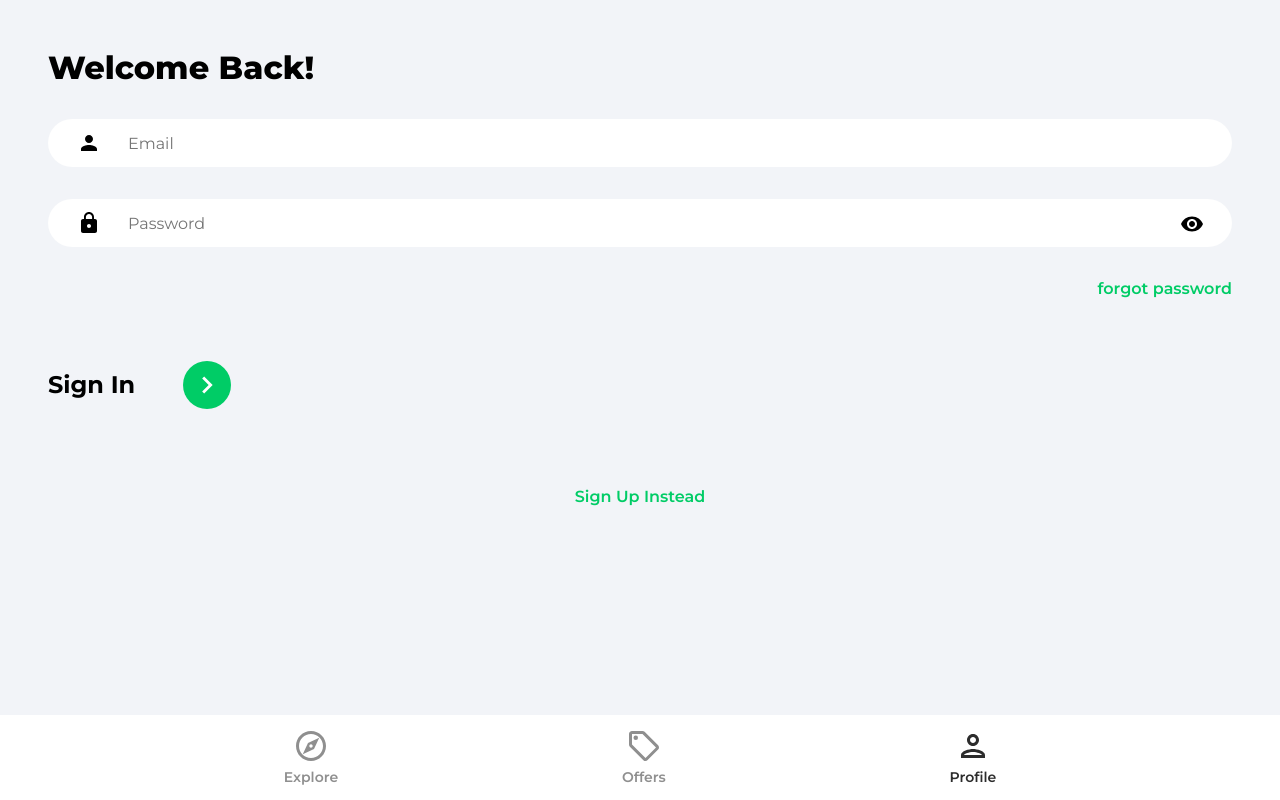
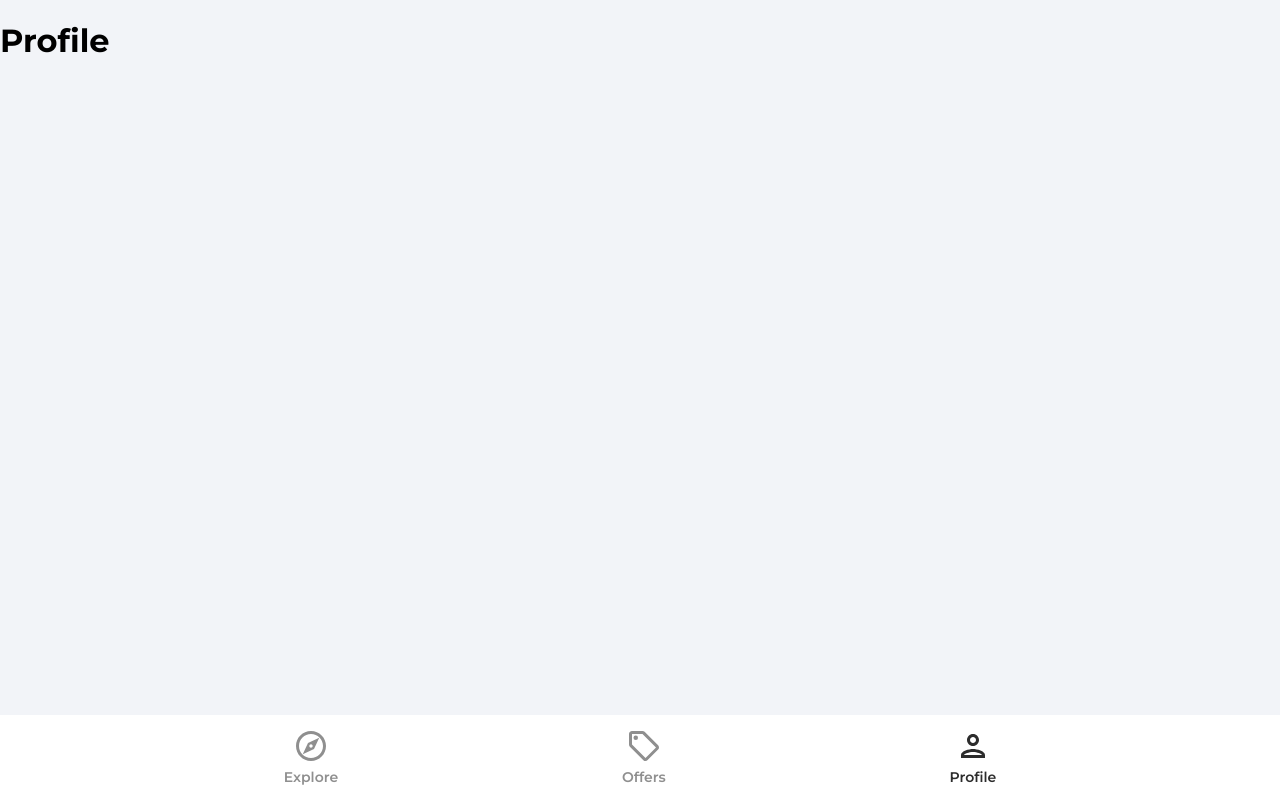
Before and after one commit to NicholasLoren/market-place, a React (Create React App) app: page /profile in a window 1280 px wide. Built offline with nearby package versions, Linux system fonts and the light colour scheme.

Commit message:
Fixed the routing temporary changes

```diff
--- a/src/App.js
+++ b/src/App.js
@@ -8,17 +8,13 @@ import SignUp from './pages/SignUp'
 import Offers from './pages/Offers'
 
 function App() {
-  const loggedIn = null
   return (
     <>
       <Router>
         <Routes>
           <Route path="/" element={<Explore />} />
           <Route path="/offers" element={<Offers />} />
-          <Route
-            path="/profile"
-            element={loggedIn === undefined ? <Profile /> : <SignIn />}
-          />
+          <Route path="/profile" element={<Profile />} />
           <Route path="/sign-in" element={<SignIn />} />
           <Route path="/sign-up" element={<SignUp />} />
           <Route path="/forgot-password" element={<ForgotPassword />} />
```
